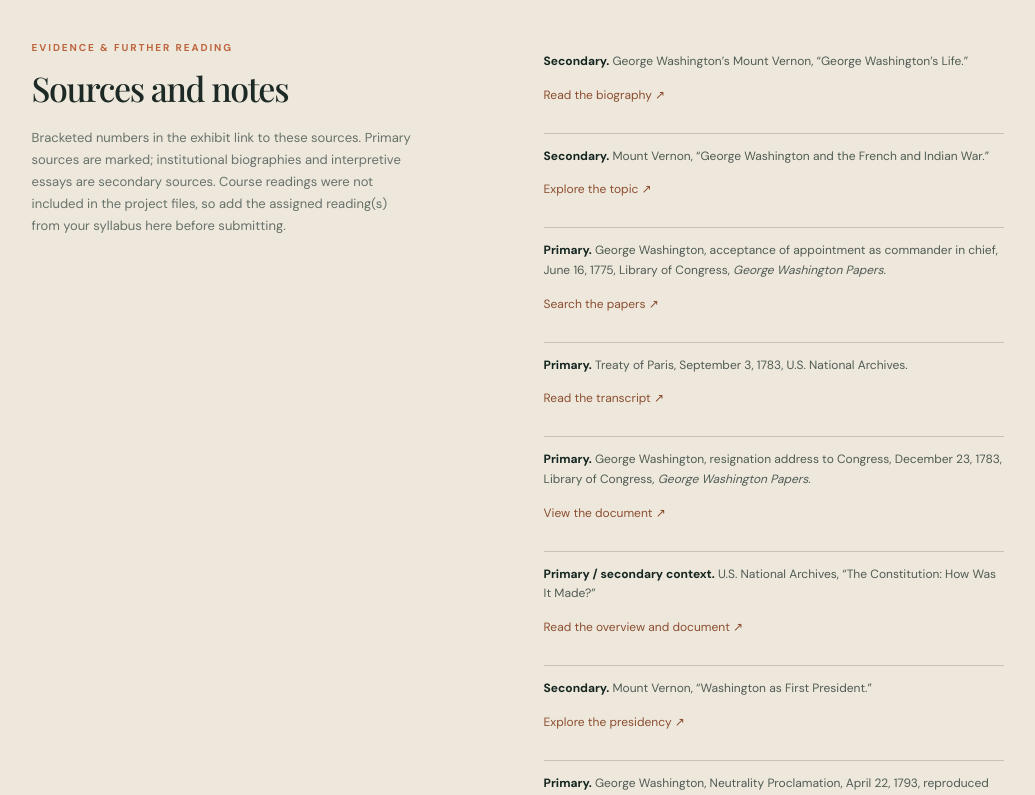
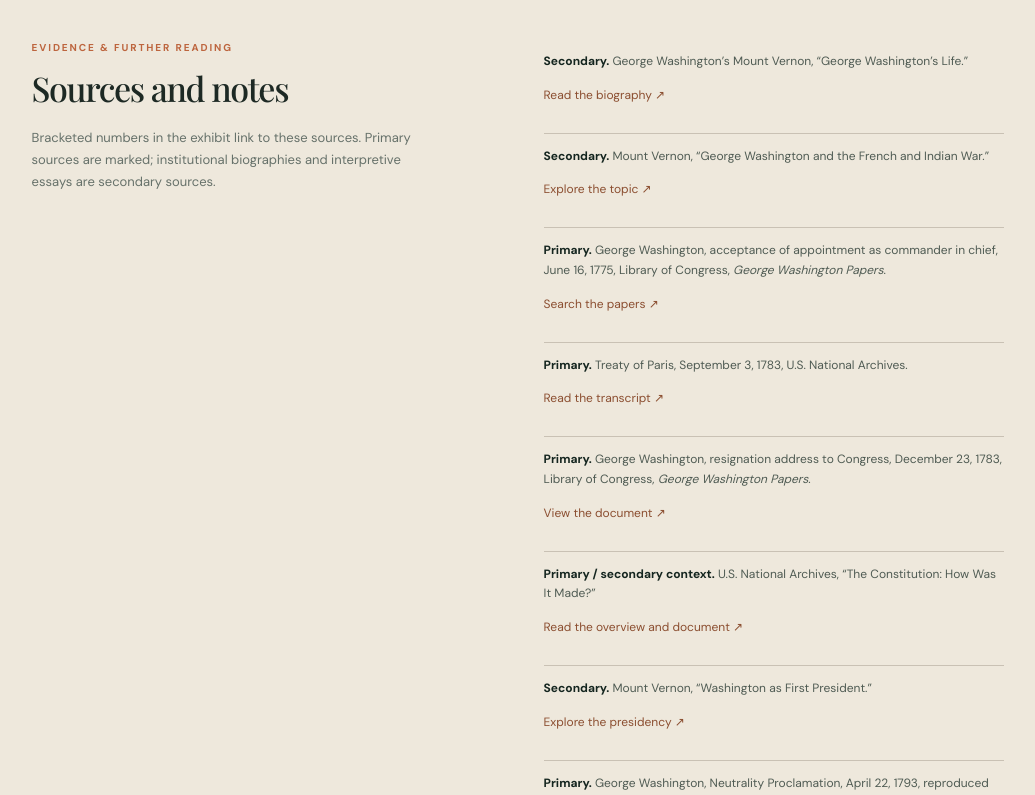
Before and after one commit to lucasrripoll/george-washington-history, a plain HTML site: page index.html in a window 1280 px wide. Shown: the part 9120-9915 px from the top of the page, without its empty margins (122-1157 px from the left). Drawn offline with nearby package versions, Linux system fonts and the light colour scheme.

Commit message:
Remove course reading placeholder

```diff
--- a/index.html
+++ b/index.html
@@ -127,7 +127,7 @@
     </section>
 
     <section class="sources section-wrap" id="sources">
-      <div><p class="kicker">Evidence &amp; further reading</p><h2>Sources and notes</h2><p class="source-note">Bracketed numbers in the exhibit link to these sources. Primary sources are marked; institutional biographies and interpretive essays are secondary sources. Course readings were not included in the project files, so add the assigned reading(s) from your syllabus here before submitting.</p></div>
+      <div><p class="kicker">Evidence &amp; further reading</p><h2>Sources and notes</h2><p class="source-note">Bracketed numbers in the exhibit link to these sources. Primary sources are marked; institutional biographies and interpretive essays are secondary sources.</p></div>
       <ol class="source-list">
         <li id="s1"><strong>Secondary.</strong> George Washington’s Mount Vernon, “George Washington’s Life.” <a href="https://www.mountvernon.org/george-washington/biography" target="_blank" rel="noreferrer">Read the biography ↗</a></li>
         <li id="s2"><strong>Secondary.</strong> Mount Vernon, “George Washington and the French and Indian War.” <a href="https://www.mountvernon.org/george-washington/the-revolutionary-war/french-indian-war" target="_blank" rel="noreferrer">Explore the topic ↗</a></li>
@@ -147,7 +147,6 @@
         <li id="s16"><strong>Secondary.</strong> National Park Service, “The Land of Refuge,” on Native nations and shifting alliances in the Ohio Country. <a href="https://home.nps.gov/cuva/planyourvisit/the-land-of-refuge.htm" target="_blank" rel="noreferrer">Explore the history ↗</a></li>
         <li id="s17"><strong>Secondary.</strong> U.S. Department of State, Office of the Historian, “French Alliance, French Assistance, and European Diplomacy during the American Revolution, 1778–1782.” <a href="https://history.state.gov/milestones/1776-1783/french-alliance" target="_blank" rel="noreferrer">Read the essay ↗</a></li>
         <li id="s18"><strong>Primary and secondary.</strong> George Washington to John Francis Mercer, September 9, 1786, discussed in Mount Vernon, “Washington’s Changing Views on Slavery.” <a href="https://www.mountvernon.org/george-washington/slavery/washingtons-changing-views-on-slavery" target="_blank" rel="noreferrer">Read the analysis and letter excerpt ↗</a></li>
-        <li><strong>Course reading.</strong> Add an assigned class reading with author, title, and page number(s) to connect the exhibit to course material.</li>
       </ol>
     </section>
   </main>
```
